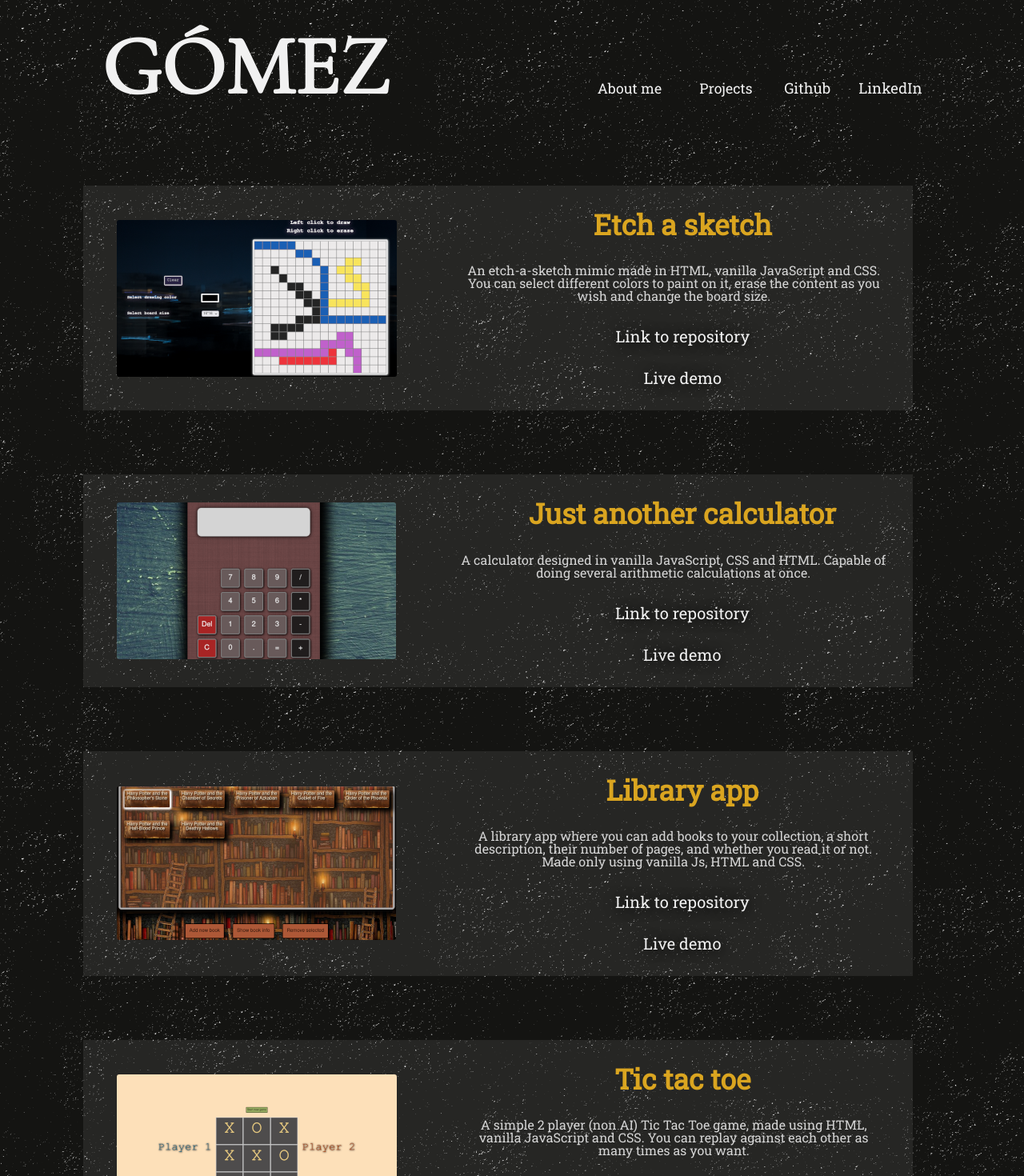
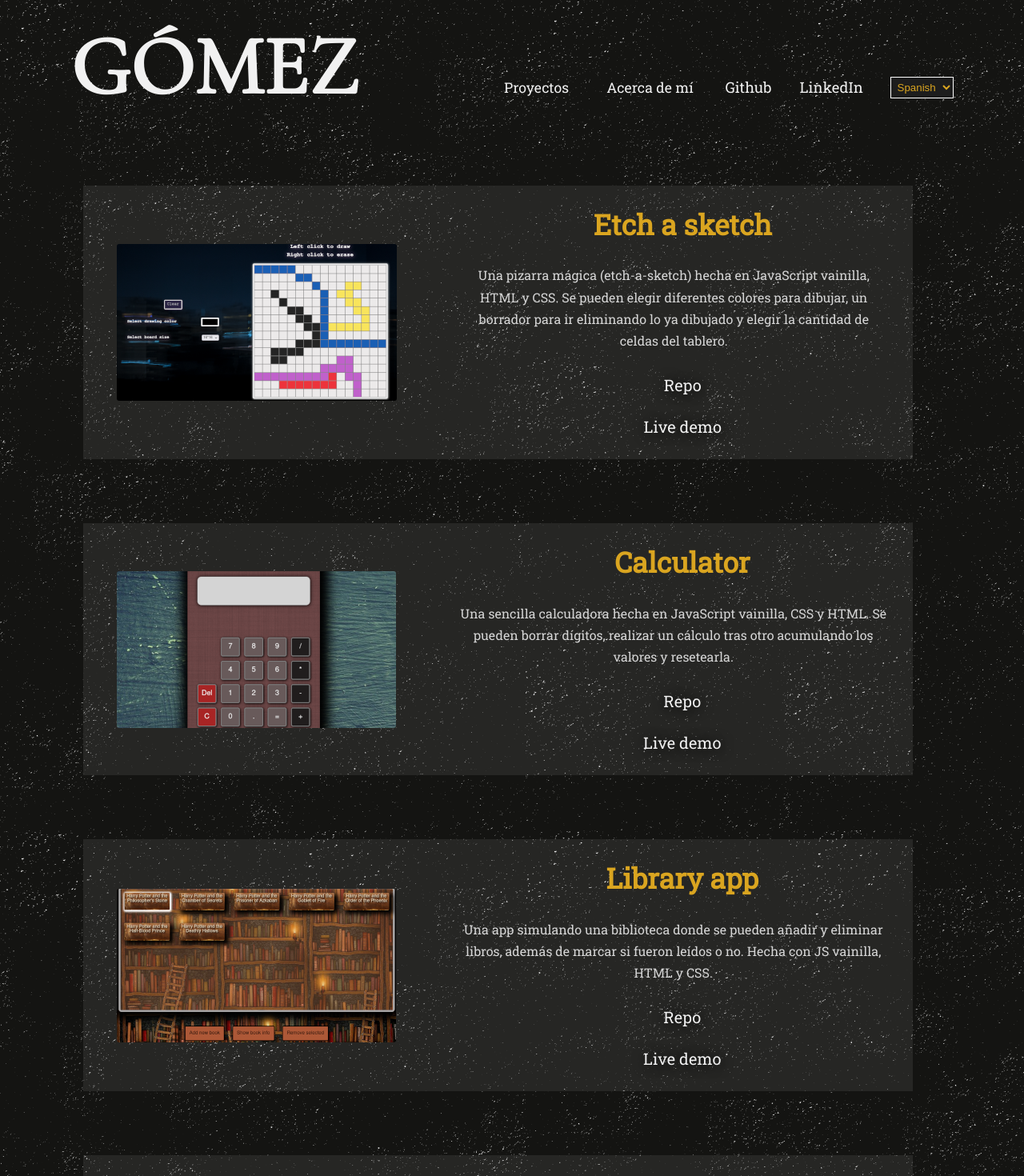
Before and after one commit to gomezdn/portfolio, a React app: page / in a window 1280 px wide. Shown: the top 1470 px of the page at 80% size. Built offline with nearby package versions, Linux system fonts and the light colour scheme.

Commit message:
language selector
Now content can be displayed either in Spanish or English

```diff
--- a/src/components/App.js
+++ b/src/components/App.js
@@ -1,7 +1,8 @@
 import React from "react"
 import Header from "./Header"
 import Main from "./Main"
-import Tabs from "./Tabs"
+import {projectsTab} from "./Tabs"
+
 
 function App() {
 
@@ -9,11 +10,18 @@ function App() {
         document.getElementById("app").style.scale = 1
     })
 
-    const [mainContent, setMainContent] = React.useState(Tabs.projects)
+    const [language, setLanguage] = React.useState("spanish")
+    const [mainContent, setMainContent] = React.useState(projectsTab(language))
+
     return (
         <div className="app" id="app">
-            <Header updateContent={setMainContent}/>
-            <Main content={mainContent}/>
+            <Header updateContent={setMainContent}
+                    updateLanguage={setLanguage}
+                    language={language}
+            />
+            <Main
+                content={mainContent}
+            />
         </div>
     )
 }
--- a/src/components/Header.js
+++ b/src/components/Header.js
@@ -6,8 +6,14 @@ function Header(props) {
     return (
         <div className="header">
             <h1 className="headerTitle">GÓMEZ</h1>
-            <NavBar updateContent={props.updateContent} git={Links.github} linkedin={Links.linkedin}/>
+            <NavBar updateContent={props.updateContent}
+                    updateLanguage={props.updateLanguage}
+                    language={props.language}
+                    git={Links.github}
+                    linkedin={Links.linkedin}
+            />
         </div>
+
     )
 }
 
--- a/src/components/Main.js
+++ b/src/components/Main.js
@@ -1,6 +1,7 @@
 import React from "react"
 
 function Main(props) {
+
     React.useEffect(() => {
         let tab = document.querySelectorAll(".contentTab")
         tab.forEach(tab => {
--- a/src/components/NavBar.js
+++ b/src/components/NavBar.js
@@ -1,6 +1,6 @@
 import React from "react"
-import Tabs from "./Tabs"
-
+import {SectionTitles} from "./Resources"
+import {projectsTab, aboutMeTab} from "./Tabs"
 
 function NavBar(props) {
 
@@ -9,16 +9,16 @@ function NavBar(props) {
             <div className="navBarTabs">
                 <button className="tabButton"
                         onClick={ () => {
-                            props.updateContent(Tabs.aboutMe)
+                            props.updateContent(projectsTab(props.language))
                         }}
-                        type="button">About me
+                        type="button">{SectionTitles.projects[props.language]}
                 </button>
 
                 <button className="tabButton"
                         onClick={ () => {
-                            props.updateContent(Tabs.projects)
+                            props.updateContent(aboutMeTab(props.language))
                         }}
-                        type="button">Projects
+                        type="button">{SectionTitles.aboutMe[props.language]}
                 </button>
             </div>
 
@@ -26,6 +26,16 @@ function NavBar(props) {
                 <a href={props.git} target="_blank">Github</a>
                 <a href={props.linkedin} target="_blank">LinkedIn</a>
             </div>
+
+            <div>
+                <select className="languageSelect" onChange={e => {
+                    props.updateLanguage(e.target.value)
+                    props.updateContent(projectsTab(e.target.value))
+                }}>
+                    <option value="spanish" selected>Spanish</option>
+                    <option value="english">English</option>
+                </select>
+            </div>
         </div>
     )
 }
--- a/src/components/ProjectDiv.js
+++ b/src/components/ProjectDiv.js
@@ -9,7 +9,7 @@ function ProjectDiv(props) {
             <div className="projectTextDiv">
                 <h2 className="projectTitle">{props.title}</h2>
                 <p className="projectDescription">{props.description}</p>
-                <a href={props.repo} className="projectLink" target="_blank"> Link to repository </a>
+                <a href={props.repo} className="projectLink" target="_blank">Repo</a>
                 <a href={props.demo} className="projectLink" target="_blank">Live demo</a>
             </div>
         </div>
--- a/src/components/Resources.js
+++ b/src/components/Resources.js
@@ -6,18 +6,40 @@ import CalculatorImage from "/assets/images/calculator.png"
 import React from "react"
 
 const Descriptions = {
-    tictactoe : `A simple 2 player (non AI) Tic Tac Toe game, made using HTML, vanilla JavaScript and CSS.
+
+    tictactoe : {
+        english :  `A simple 2 player (non AI) Tic Tac Toe game, made using HTML, vanilla JavaScript and CSS.
         You can replay against each other as many times as you want.`,
-    calculator : `A calculator designed in vanilla JavaScript, CSS and HTML. Capable of doing several arithmetic
-    calculations at once.`,
-    rockpaper : `A Rock, Paper, Scissors game where you play the best of five games against the computer.
+        spanish : `Un simple Tatetí de dos jugadores (sin AI), hecho con HTML, JavaScript vainilla y CSS.`,
+    },
+    calculator : {
+        english : `A simple calculator designed in vanilla JavaScript, CSS and HTML, capable of
+        accumulate one calculation after other without losing the value.`,
+        spanish : `Una sencilla calculadora hecha en JavaScript vainilla, CSS y HTML. Se pueden
+        borrar dígitos, realizar un cálculo tras otro acumulando los valores y resetearla.`
+    },
+    rockpaper : {
+        english : `A Rock, Paper, Scissors game where you play the best of five games against the computer.
         Made using HTML, vanilla JS and CSS.`,
-    library : `A library app where you can add books to your collection, a short description, their number
+        spanish : `Un juego de Piedra, Papel o Tijera donde se juega el mejor de 5 contra el CPU. Hecho en JS, HTML y CSS.`
+    },
+    library : {
+        english : `A library app where you can add books to your collection, a short description, their number
         of pages, and whether you read it or not. Made only using vanilla Js, HTML and CSS.`,
-    sketch : `An etch-a-sketch mimic made in HTML, vanilla JavaScript and CSS. You can select different colors
+        spanish : `Una app simulando una biblioteca donde se pueden añadir y eliminar libros, además de marcar si fueron leídos o no. Hecha
+        con JS vainilla, HTML y CSS.`
+    },
+    sketch : {
+        english : `An etch-a-sketch mimic made in HTML, vanilla JavaScript and CSS. You can select different colors
         to paint on it, erase the content as you wish and change the board size.`,
+        spanish : `Una pizarra mágica (etch-a-sketch) hecha en JavaScript vainilla, HTML y CSS. Se pueden elegir diferentes colores para dibujar, un
+        borrador para ir eliminando lo ya dibujado y elegir la cantidad de celdas del tablero.`
+    },
 
-    aboutMe : <p>Hi there! I'm <span className="keyword">Darío</span> Gómez, a junior web
+    aboutMe : {
+        english :
+            <p>
+                Hi there! I'm <span className="keyword">Darío</span> Gómez, a junior web
                 developer from <span className="keyword">Buenos Aires, Argentina</span>.
                 I'm really keen on technology, <span className="keyword"> programming</span>, arts and aesthetics in general; I enjoy both
                 the working logic behind a good looking interface, and the implementation of the interface itself.
@@ -27,7 +49,34 @@ const Descriptions = {
                 <span className="keyword"> CSS</span> styling. At the same time, I'm going to university where I'm studying for a programming
                 degree, so I'm building a solid theoretical background while I learn by doing.
                 My interests also comprehend music, photography, films, nature, science, and learning about everything. If you
-    feel interested in hiring me please just contact me, I'd be very pleased to meet you!</p>,
+                feel interested in hiring me please just contact me, I'd be very pleased to meet you!
+            </p>,
+        spanish :
+            <p>
+                ¡Buenas! Me llamo <span className="keyword">Darío</span> Gómez y soy un desarrollador web junior
+                de <span className="keyword">Buenos Aires, Argentina</span>.
+                Me encanta la tecnología, la <span className="keyword">programación</span>, el diseño y la estética en general;
+                me interesan y disfruto tanto la lógica que subyace debajo de una interfaz atractiva, como la implementación de la interfaz en sí.
+                Actualmente me encuentro aprendiendo <span className="keyword">React</span> a través de cursos online y de manera autodidacta,
+                después de haber atravesado un aprendizaje intenso de <span className="keyword">JavaScript</span>, <span className="keyword">
+                HTML</span> y<span className="keyword"> CSS</span>, practicando a diario. A su vez,
+                me encuentro cursando la Licenciatura en Informática en la Universidad Nacional de Quilmes, por
+                lo que, además de aprender a través de la práctica, voy incorporando fundamentos teóricos que le den sustento a la misma.
+                Mis intereses también abarcan la música, la fotografía, el cine, la naturaleza, las ciencias, entre otras cosas.
+                Si estás interesado en trabajar conmigo, no dudes en contactarme ¡Estaré encantado de conocerte!
+            </p>
+    }
+}
+
+const SectionTitles = {
+    aboutMe : {
+        english : `About me`,
+        spanish : `Acerca de mí`
+    },
+    projects : {
+        english : `Projects`,
+        spanish : `Proyectos`
+    }
 }
 
 const Links = {
@@ -55,4 +104,4 @@ const Images = {
     tictactoe : TictactoeImage,
     calculator : CalculatorImage
 }
-export { Descriptions, Links, Images }
+export { Descriptions, Links, Images, SectionTitles}
--- a/src/components/Tabs.js
+++ b/src/components/Tabs.js
@@ -3,51 +3,55 @@ import ProjectDiv from "./ProjectDiv"
 import {Links, Images, Descriptions} from "./Resources"
 
 
-const Tabs = {
-    projects :
+function projectsTab(lang) {
+    return (
         <div className="projectsTab contentTab">
             <ProjectDiv
                 demo={Links.sketchDemo}
                 imgSrc={Images.sketch}
                 title="Etch a sketch"
-                description={Descriptions.sketch}
+                description={Descriptions.sketch[lang]}
                 repo={Links.sketchRepo}
             />
             <ProjectDiv
                 demo={Links.calculatorDemo}
                 imgSrc={Images.calculator}
-                title="Just another calculator"
-                description={Descriptions.calculator}
+                title="Calculator"
+                description={Descriptions.calculator[lang]}
                 repo={Links.calculatorRepo}
             />
             <ProjectDiv
                 demo={Links.libraryDemo}
                 imgSrc={Images.library}
                 title="Library app"
-                description={Descriptions.library}
+                description={Descriptions.library[lang]}
                 repo={Links.libraryRepo}
             />
             <ProjectDiv
                 demo={Links.tictactoeDemo}
                 imgSrc={Images.tictactoe}
                 title="Tic tac toe"
-                description={Descriptions.tictactoe}
+                description={Descriptions.tictactoe[lang]}
                 repo={Links.tictactoeRepo}
             />
             <ProjectDiv
                 demo={Links.rockpaperDemo}
                 imgSrc={Images.rockpaper}
                 title="Rock, paper, scissors!"
-                description={Descriptions.rockpaper}
+                description={Descriptions.rockpaper[lang]}
                 repo={Links.rockpaperRepo}
             />
-        </div>,
+        </div>
+    )
+}
 
-    aboutMe :
-    <div className="aboutMeTab contentTab">
-        <p className="aboutMeText">{Descriptions.aboutMe}</p>
-    </div>
+function aboutMeTab(lang) {
+    return (
+        <div className="aboutMeTab contentTab">
+            <p className="aboutMeText">{Descriptions.aboutMe[lang]}</p>
+        </div>
+    )
 }
 
 
-export default Tabs
+export {aboutMeTab, projectsTab}
--- a/src/index.js
+++ b/src/index.js
@@ -4,4 +4,5 @@ import App from "./components/App"
 import "./styles/reset.css"
 import "./styles/style.css"
 
+
 ReactDOM.render(<App />, document.getElementById("root"))
--- a/src/styles/style.css
+++ b/src/styles/style.css
@@ -2,10 +2,7 @@
     font-family: "Roboto";
     src: url("/assets/fonts/roboto/RobotoSlab-Regular.ttf") format("truetype");
 }
-@font-face {
-    font-family: "Titilium";
-    src: url("/assets/fonts/titilium/TitilliumWeb-Bold.ttf") format("truetype");
-}
+
 @font-face {
     font-family: "Cormorant";
     src: url("/assets/fonts/cormorant/CormorantGaramond-Regular.ttf") format("truetype")
@@ -113,6 +110,7 @@ body {
     font-family: "Roboto";
     padding-right: 4%;
     text-align: center;
+    line-height: 1.7em;
 }
 
 .header {
@@ -167,6 +165,12 @@ a:hover {
     color: goldenrod;
 }
 
+.languageSelect {
+    color: goldenrod;
+    background-color: rgb(29, 29, 29);
+    border: 1.5px solid white;
+    padding: 0.3em;
+}
 
 .aboutMeText {
     font-size: 0.65em;
--- a/webpack.config.js
+++ b/webpack.config.js
@@ -3,6 +3,7 @@ const HtmlWebpackPlugin = require('html-webpack-plugin');
 
 module.exports = {
   entry: '/src/index.js',
+  devtool: 'inline-source-map',
   plugins: [
       new HtmlWebpackPlugin({
           template: "./src/index.html"
```
Lines whose indentation alone changed are shown as unchanged.
